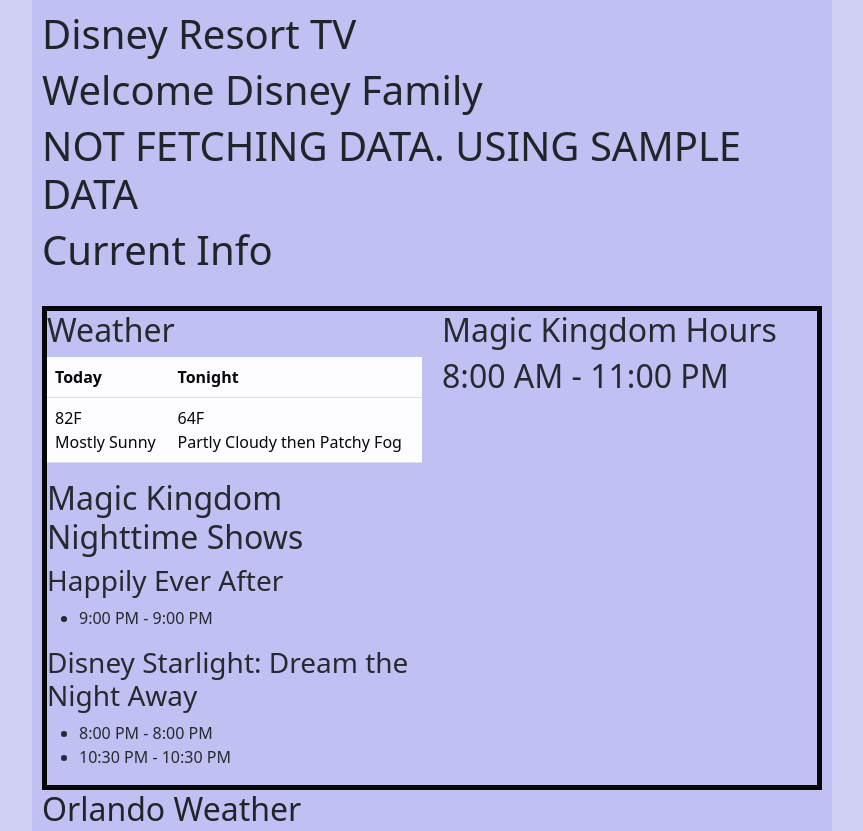
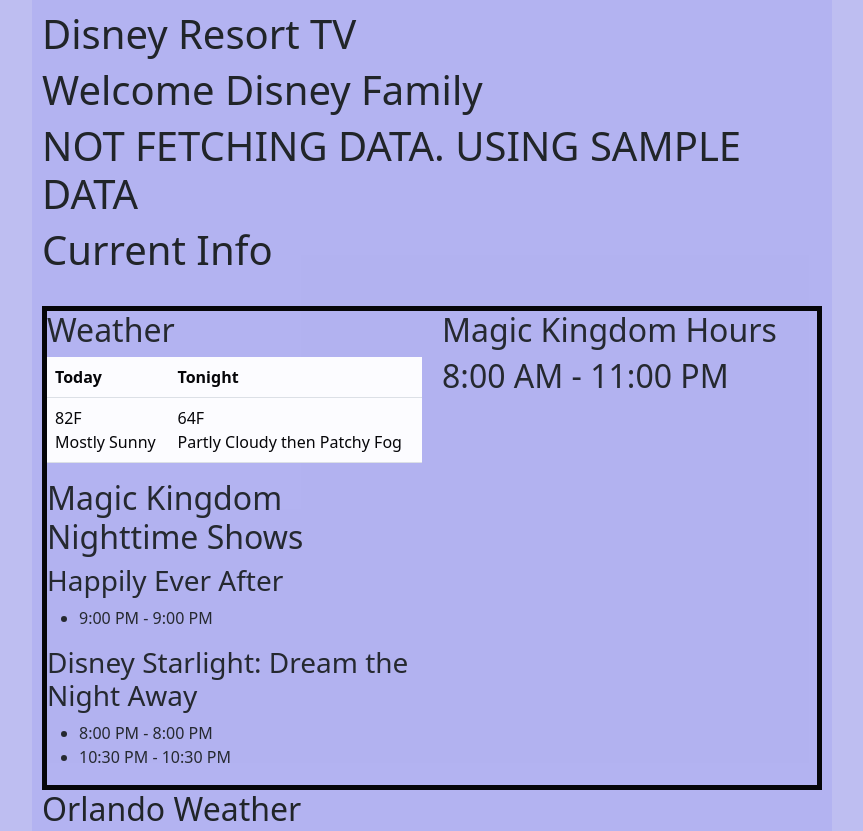
Before and after one commit to contic5/disney-resort-tv, a website built with Vite: page index.html in a window 1280 px wide. Shown: the top 831 px of the page, without its empty margins (208-1071 px from the left). Built offline with nearby package versions, Linux system fonts and the light colour scheme; files whose address does not match are found by name.

Commit message:
changed background

```diff
--- a/src/style.css
+++ b/src/style.css
@@ -1,7 +1,7 @@
 
 #main
 {
-  background-color: rgba(169, 169, 240, 0.4);
+  background-color: rgba(169, 169, 240, 0.55);
   padding: 10px;
   margin: auto;
   max-width: 800px;
@@ -9,7 +9,7 @@
 }
 body
 {
-  background-color: rgba(138, 138, 231, 0.4);
+  background-color: rgba(138, 138, 231, 0.55);
 }
 .grid
 {
```
